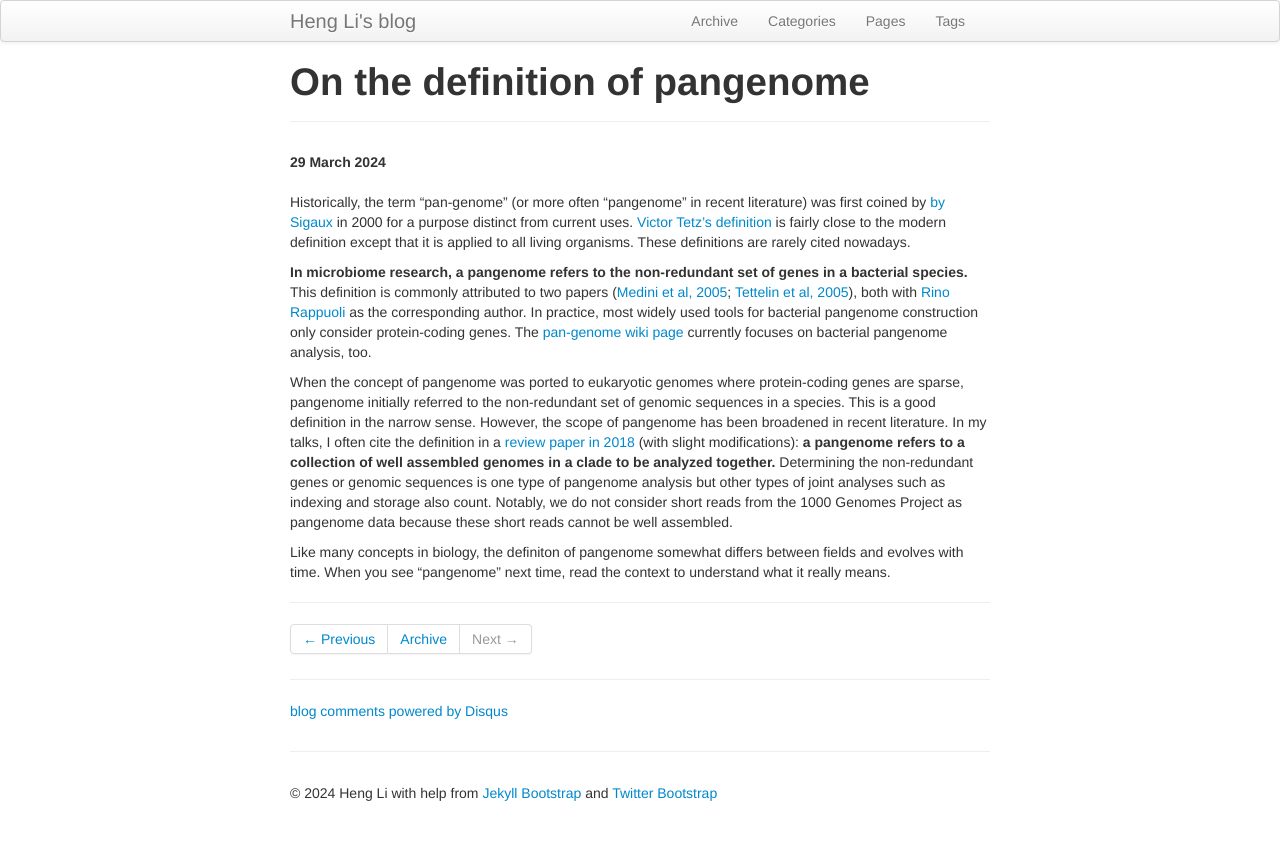
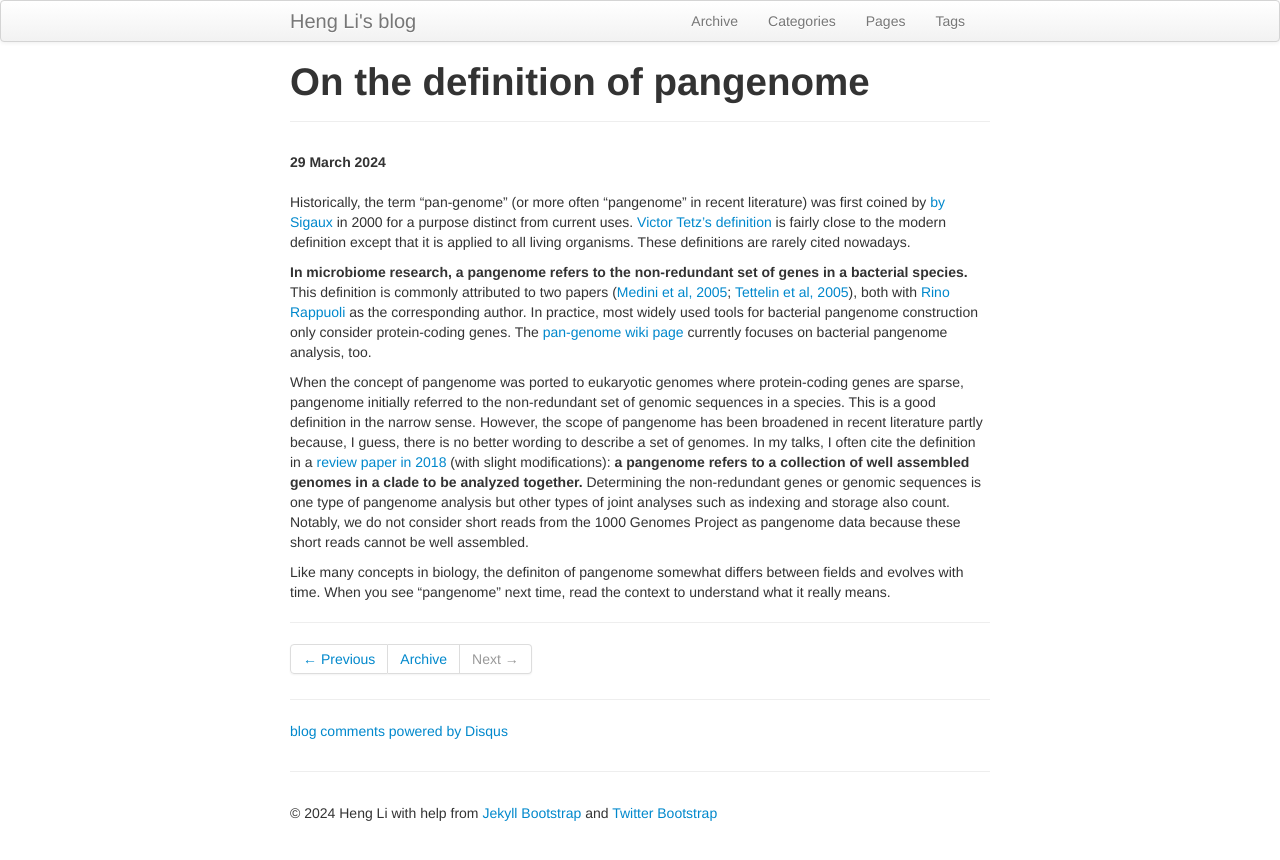
Before and after one commit to lh3/lh3.github.com, a Jekyll site: the page built from _posts/2024-03-29-what-is-a-pangenome.md, in a window 1280 px wide. Shown: the top 860 px of the page. Built offline with Jekyll 4.4.1, drawn with Linux system fonts in a browser that asks for light colours; comment, search, counter and statistics services are not loaded.

Commit message:
minor change

```diff
--- a/_posts/2024-03-29-what-is-a-pangenome.md
+++ b/_posts/2024-03-29-what-is-a-pangenome.md
@@ -25,7 +25,8 @@ When the concept of pangenome was ported to eukaryotic genomes where
 protein-coding genes are sparse, pangenome initially referred to the
 non-redundant set of genomic sequences in a species. This is a good definition
 in the narrow sense. However, the scope of pangenome has been broadened in
-recent literature. In my talks, I often cite the definition in a [review paper
+recent literature partly because, I guess, there is no better wording to describe a set of genomes.
+In my talks, I often cite the definition in a [review paper
 in 2018][comp-review] (with slight modifications): **a pangenome refers to a
 collection of well assembled genomes in a clade to be analyzed together.** Determining the
 non-redundant genes or genomic sequences is one type of pangenome analysis but other
```
